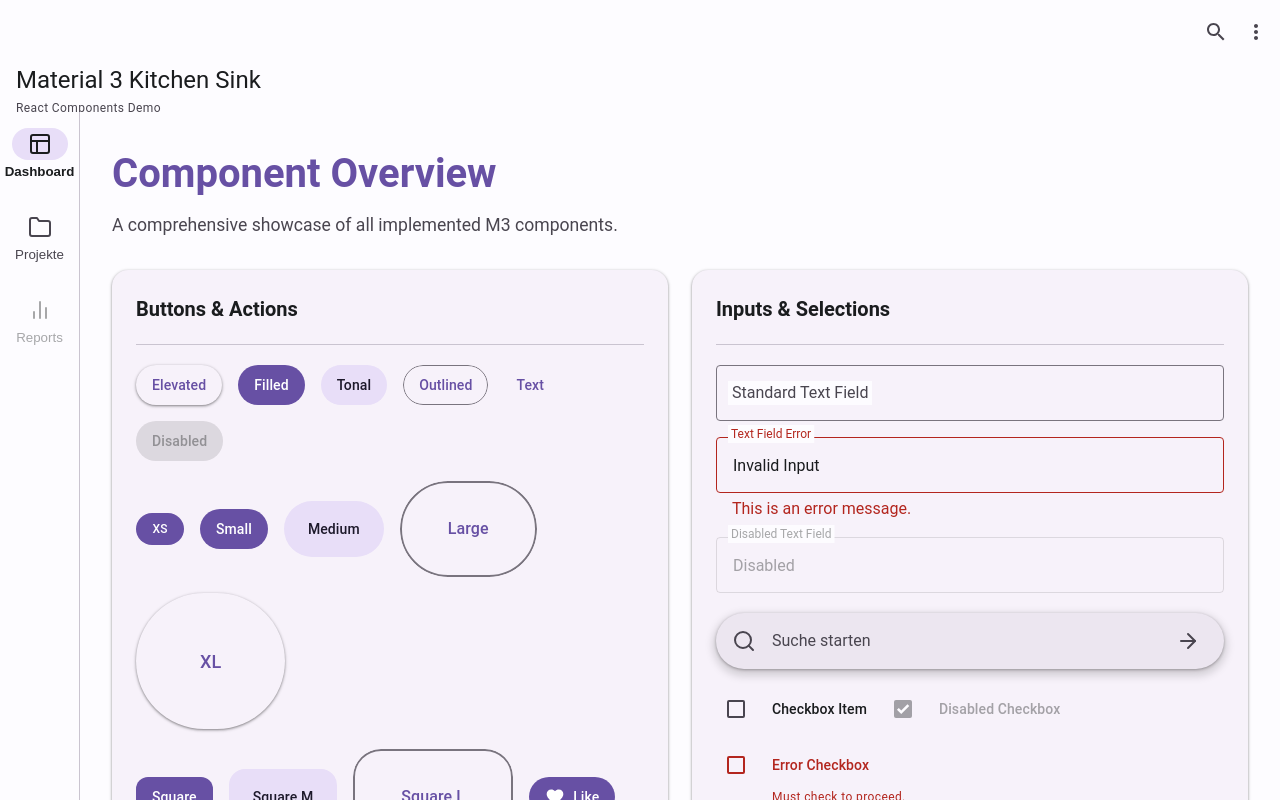
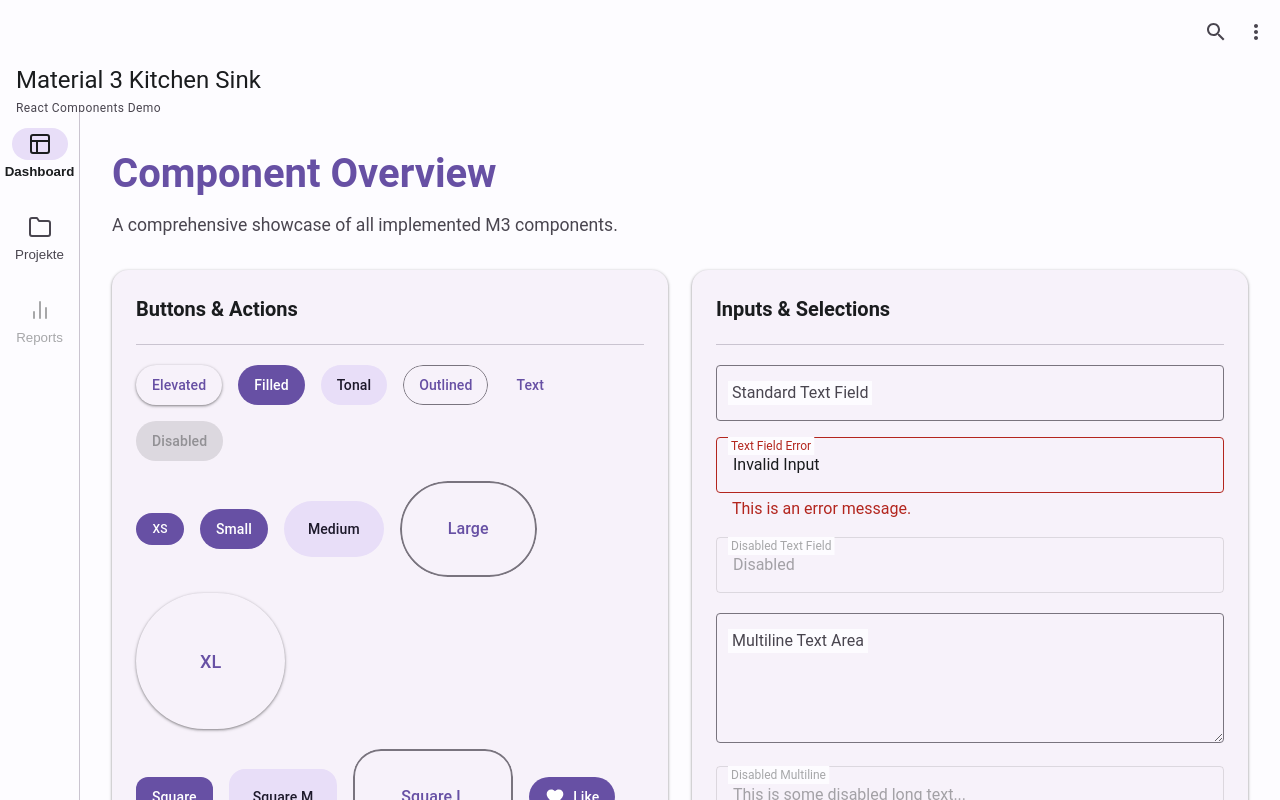
Before and after one commit to m3tw/react, a React (Vite) app in the folder react-md3/: page / in a window 1280 px wide. Built offline with nearby package versions, Linux system fonts and the light colour scheme.

Commit message:
feat: Add multiline support to the TextField component, allowing it to render as a textarea with adjusted styling and label positioning.

```diff
--- a/react-md3/src/App.tsx
+++ b/react-md3/src/App.tsx
@@ -319,6 +319,22 @@ function App() {
                   label="Disabled Text Field"
                   value="Disabled"
                   disabled
+                />
+              </div>
+              <div className="component-row">
+                <TextField
+                  label="Multiline Text Area"
+                  value={textValue}
+                  onChange={(e) => setTextValue(e.target.value)}
+                  multiline
+                  rows={4}
+                />
+                <TextField
+                  label="Disabled Multiline"
+                  value="This is some disabled long text..."
+                  disabled
+                  multiline
+                  rows={4}
                 />
               </div>
               <div className="component-row">
--- a/react-md3/src/components/TextField/TextField.css
+++ b/react-md3/src/components/TextField/TextField.css
@@ -9,14 +9,14 @@
 .m3-text-field__container {
   position: relative;
   width: 100%;
-  height: 56px;
+  min-height: 56px;
 }
 
 /* The floating label */
 .m3-text-field__label {
   position: absolute;
   left: 12px; /* 16px padding - 4px background bleed */
-  top: 50%;
+  top: 28px; /* Fixed anchor 28px from top, equates to 50% of 56px */
   transform: translateY(-50%);
   padding: 0 4px; /* Cut the border line visually */
   background-color: var(--md-sys-color-surface); /* Assuming surface background to cut the outline */
@@ -41,7 +41,7 @@
 .m3-text-field__input {
   width: 100%;
   box-sizing: border-box;
-  height: 56px;
+  min-height: 56px;
   border: 1px solid var(--md-sys-color-outline);
   border-radius: 4px; /* M3 standard extra small shape */
   padding: 0 16px;
@@ -58,6 +58,12 @@
   transition: border-color var(--md-sys-motion-duration-short2) var(--md-sys-motion-easing-standard), box-shadow var(--md-sys-motion-duration-short2) var(--md-sys-motion-easing-standard);
 }
 
+.m3-text-field__input--multiline {
+  height: auto;
+  padding: 16px;
+  resize: vertical;
+}
+
 /* Floating Label Animation */
 /* Trigger when focused or when placeholder is NOT shown (i.e. text exists or date type) */
 .m3-text-field__input:focus-visible ~ .m3-text-field__label,
@@ -65,7 +71,7 @@
 /* Always float for types that native display placeholders poorly (e.g., date, time) */
 .m3-text-field__input[type="date"] ~ .m3-text-field__label,
 .m3-text-field__input[type="time"] ~ .m3-text-field__label {
-  transform: translateY(calc(-50% - 28px)) scale(0.75); /* scale 16px to 12px (body small) */
+  transform: translateY(-28px) scale(0.75); /* move center up by 28px, setting physical center directly on the top border cut */
 }
 
 .m3-text-field__input:focus-visible ~ .m3-text-field__label {
--- a/react-md3/src/components/TextField/TextField.tsx
+++ b/react-md3/src/components/TextField/TextField.tsx
@@ -3,10 +3,12 @@ import { useId } from 'react'
 
 import './TextField.css'
 
-type TextFieldProps = Omit<InputHTMLAttributes<HTMLInputElement>, 'size'> & {
+type TextFieldProps = Omit<InputHTMLAttributes<HTMLInputElement | HTMLTextAreaElement>, 'size'> & {
   label: string
   errorText?: string
   supportingText?: string
+  multiline?: boolean
+  rows?: number
 }
 
 export function TextField({
@@ -16,6 +18,8 @@ export function TextField({
   disabled = false,
   errorText,
   supportingText,
+  multiline = false,
+  rows = 3,
   type = 'text',
   placeholder,
   'aria-describedby': ariaDescribedBy,
@@ -44,9 +48,21 @@ export function TextField({
         .filter(Boolean)
         .join(' ')}
     >
-      <div className="m3-text-field__container">
+      <div className={`m3-text-field__container ${multiline ? 'm3-text-field__container--multiline' : ''}`}>
+        {multiline ? (
+          <textarea
+            {...(props as any)}
+            aria-describedby={describedBy || undefined}
+            aria-invalid={hasError ? 'true' : undefined}
+            className={['m3-text-field__input', 'm3-text-field__input--multiline', className ?? ''].filter(Boolean).join(' ')}
+            disabled={disabled}
+            id={inputId}
+            placeholder={resolvedPlaceholder}
+            rows={rows}
+          />
+        ) : (
           <input
-          {...props}
+            {...(props as any)}
             aria-describedby={describedBy || undefined}
             aria-invalid={hasError ? 'true' : undefined}
             className={['m3-text-field__input', className ?? ''].filter(Boolean).join(' ')}
@@ -55,6 +71,7 @@ export function TextField({
             placeholder={resolvedPlaceholder}
             type={type}
           />
+        )}
         <label className="m3-text-field__label" htmlFor={inputId}>
           {label}
         </label>
```
Lines whose indentation alone changed are shown as unchanged.
